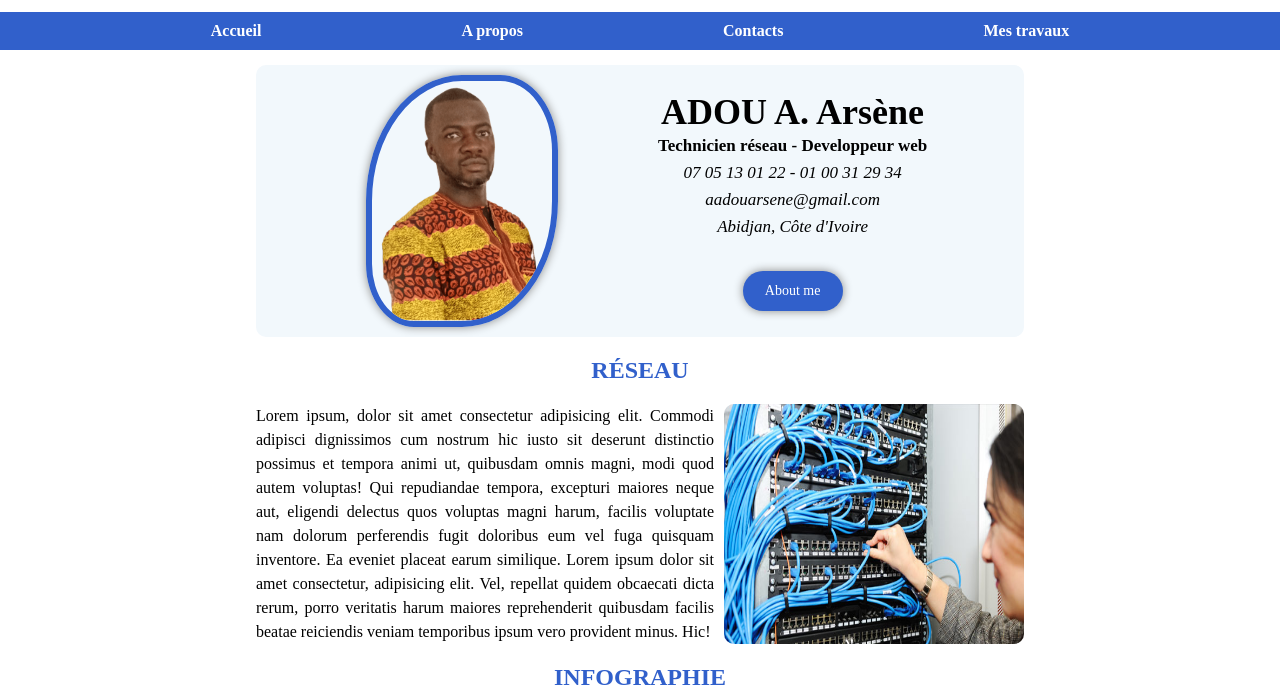
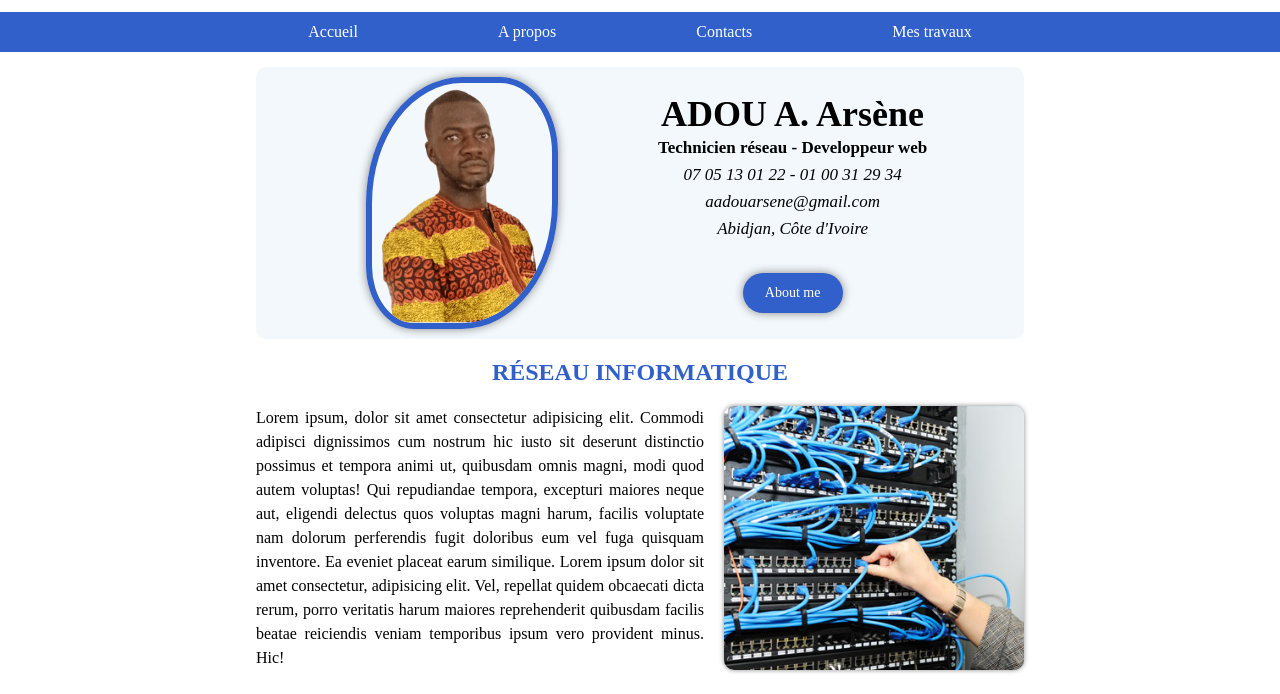
Before and after one commit to aadouarsene/first-site, a plain HTML site: page index.html in a window 1280 px wide. Shown: the part 53-747 px from the top of the page. Drawn offline with Linux system fonts and the light colour scheme.

Commit message:
Modification du menu et des images

```diff
--- a/a-propos/style.css
+++ b/a-propos/style.css
@@ -44,6 +44,8 @@ main{
     position: sticky;
     top: 0;
     z-index: 99;
+    height: 40px;
+    align-content: center;
 
 }
 
@@ -51,14 +53,28 @@ main{
     list-style: none;
     display: flex;
     justify-content: center;
-    gap: 200px;
-    padding: 10px;
+    gap:100px;
+
 }
 
 .menu ul li a{
     text-decoration: none;
     color: white;
-    font-weight: 600;
+    font-weight: 400;
+}
+
+.menu ul li {
+    padding: 2px 20px;
+}
+
+.menu ul li:hover {
+    background-color: white;
+    color: #3160cb;
+    border-radius: 50px;
+}
+
+.menu ul li:hover a {
+    color: #3160cb;
 }
 
 h1{
--- a/contacts/style.css
+++ b/contacts/style.css
@@ -9,6 +9,7 @@ main{
     width: 70vw;
     margin: auto;
     min-height: calc(100vh - 65px - 39px - 89px);
+    margin-bottom: 40px;
 }
 
 
@@ -44,6 +45,8 @@ main{
     position: sticky;
     top: 0;
     z-index: 99;
+    height: 40px;
+    align-content: center;
 
 }
 
@@ -51,14 +54,28 @@ main{
     list-style: none;
     display: flex;
     justify-content: center;
-    gap: 200px;
-    padding: 10px;
+    gap:100px;
+
 }
 
 .menu ul li a{
     text-decoration: none;
     color: white;
-    font-weight: 600;
+    font-weight: 400;
+}
+
+.menu ul li {
+    padding: 2px 20px;
+}
+
+.menu ul li:hover {
+    background-color: white;
+    color: #3160cb;
+    border-radius: 50px;
+}
+
+.menu ul li:hover a {
+    color: #3160cb;
 }
 
 h1{
@@ -83,6 +100,7 @@ h1 span{
 .mesSites img{
     width: 200px;
     padding: 20px;
+    object-fit: cover;
 }
 
 .devdoc, .w3c, .openclassroom, .mdn, .appacademy, .roadmap{
--- a/index.html
+++ b/index.html
@@ -41,7 +41,7 @@
             </div>
         </section>
         <section class="reseau">
-            <h2>Réseau</h2>
+            <h2>Réseau <span>informatique</span></h2>
             <div class="contenuReseau">
                 <p>
                     Lorem ipsum, dolor sit amet consectetur adipisicing elit. Commodi adipisci dignissimos cum
--- a/mes-realisations/style.css
+++ b/mes-realisations/style.css
@@ -43,6 +43,8 @@ main{
     position: sticky;
     top: 0;
     z-index: 99;
+    height: 40px;
+    align-content: center;
 
 }
 
@@ -50,14 +52,28 @@ main{
     list-style: none;
     display: flex;
     justify-content: center;
-    gap: 200px;
-    padding: 10px;
+    gap:100px;
+
 }
 
 .menu ul li a{
     text-decoration: none;
     color: white;
-    font-weight: 600;
+    font-weight: 400;
+}
+
+.menu ul li {
+    padding: 2px 20px;
+}
+
+.menu ul li:hover {
+    background-color: white;
+    color: #3160cb;
+    border-radius: 50px;
+}
+
+.menu ul li:hover a {
+    color: #3160cb;
 }
 
 h1{
@@ -82,6 +98,7 @@ h1 span{
 .infographie img{
     width: 300px;
     border-radius: 10px;
+    object-fit: contain;
 }
 
 .web img{
--- a/style.css
+++ b/style.css
@@ -42,6 +42,8 @@ main{
     position: sticky;
     top: 0;
     z-index: 99;
+    height: 40px;
+    align-content: center;
 
 }
 
@@ -49,14 +51,28 @@ main{
     list-style: none;
     display: flex;
     justify-content: center;
-    gap: 200px;
-    padding: 10px;
+    gap:100px;
+
 }
 
 .menu ul li a{
     text-decoration: none;
     color: white;
-    font-weight: 600;
+    font-weight: 400;
+}
+
+.menu ul li {
+    padding: 2px 20px;
+}
+
+.menu ul li:hover {
+    background-color: white;
+    color: #3160cb;
+    border-radius: 50px;
+}
+
+.menu ul li:hover a {
+    color: #3160cb;
 }
 
 .presentation{
@@ -126,18 +142,24 @@ h2{
     text-align: justify;
 }
 
+.contenuReseau p, .contenuDev p{
+    margin-right: 10px;
+}
+
+.contenuInfographie p{
+    margin-left: 10px;
+}
+
 .contenuReseau img, .contenuInfographie img, .contenuDev img{
     width: 300px;
     border-radius: 10px;
     margin-left: 10px;
+    object-fit: cover;
+    box-shadow: 0 0 5px #898988; ;
 }
 
 
-.contenuInfographie img{
-    width: 300px;
-    border-radius: 10px;
-    margin-left: 10px;
-}
+
 
 footer{
     background-color: #23262a;
```
